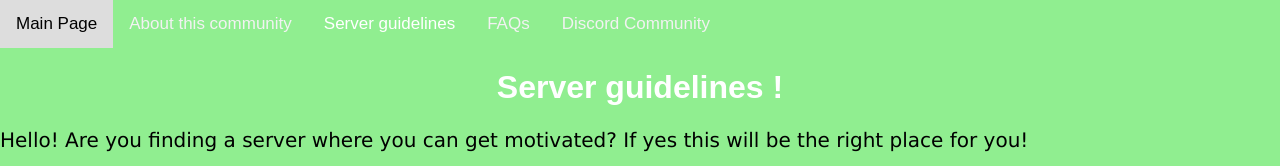
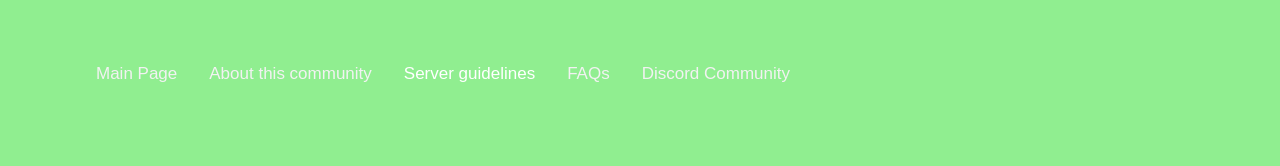
Before and after one commit to ASC1566/Server-Guidelines, a plain HTML site: page index.html in a window 1280 px wide. Shown: the top 166 px of the page. Drawn offline with Linux system fonts and the light colour scheme; a script that the page names is missing.

Commit message:
Update index.html

```diff
--- a/index.html
+++ b/index.html
@@ -68,6 +68,17 @@ p {
   })
 </script>
 
+<head>
+<style>
+div {
+  padding-top: 50px;
+  padding-right: 30px;
+  padding-bottom: 50px;
+  padding-left: 80px;
+}
+</style>
+</head>
+
 </head>
 <body>
 
```
